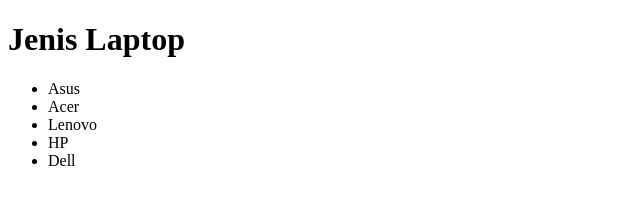
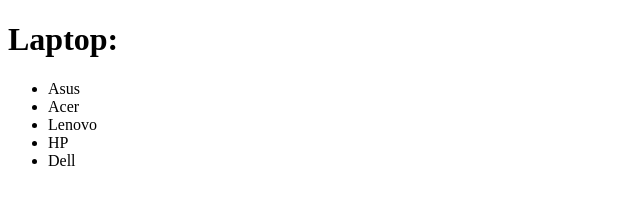
Before and after one commit to GuzXP/revoulatihan1, a plain HTML site: page index.html in a window 1280 px wide. Shown: the whole page, without its empty margins (0-640 px from the left). Drawn offline with Linux system fonts and the light colour scheme.

Commit message:
3 commit

```diff
--- a/index.html
+++ b/index.html
@@ -4,7 +4,7 @@
         <title>Bagus Laptop</title>
     </head>
         <body>
-            <h1>Jenis Laptop</h1>
+            <h1>Laptop:</h1>
             <ul>
                 <li>Asus</li>
                 <li>Acer</li>
```
